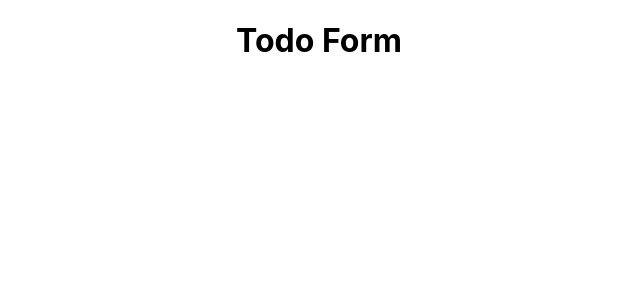
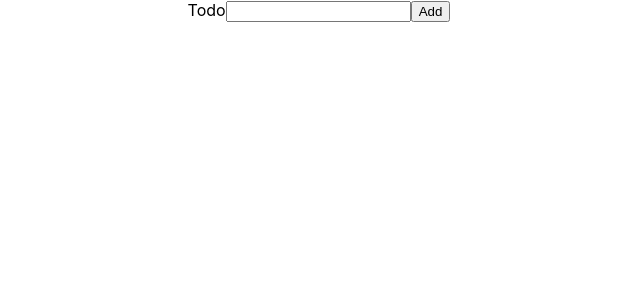
Before and after one commit to kadirdeniz/todo-app-frontend, a React (Create React App) app: page / in a window 1280 px wide. Shown: the top 300 px of the page, without its empty margins (321-961 px from the left). Built offline with nearby package versions, Linux system fonts and the light colour scheme.

Commit message:
bigger steps

```diff
--- a/src/component/TodoForm.jsx
+++ b/src/component/TodoForm.jsx
@@ -1,5 +1,9 @@
 const TodoForm = ()=>{
-    return <h1>Todo Form</h1>
+    return <form id="todo-form">
+        <label htmlFor="todo-input">Todo</label>
+        <input type="text" id="todo-input" />
+        <button type="submit">Add</button>
+    </form>
 }
 
 export default TodoForm
```
Also changed, not shown: 1 other file (tests, documents, lock files or other folders).
